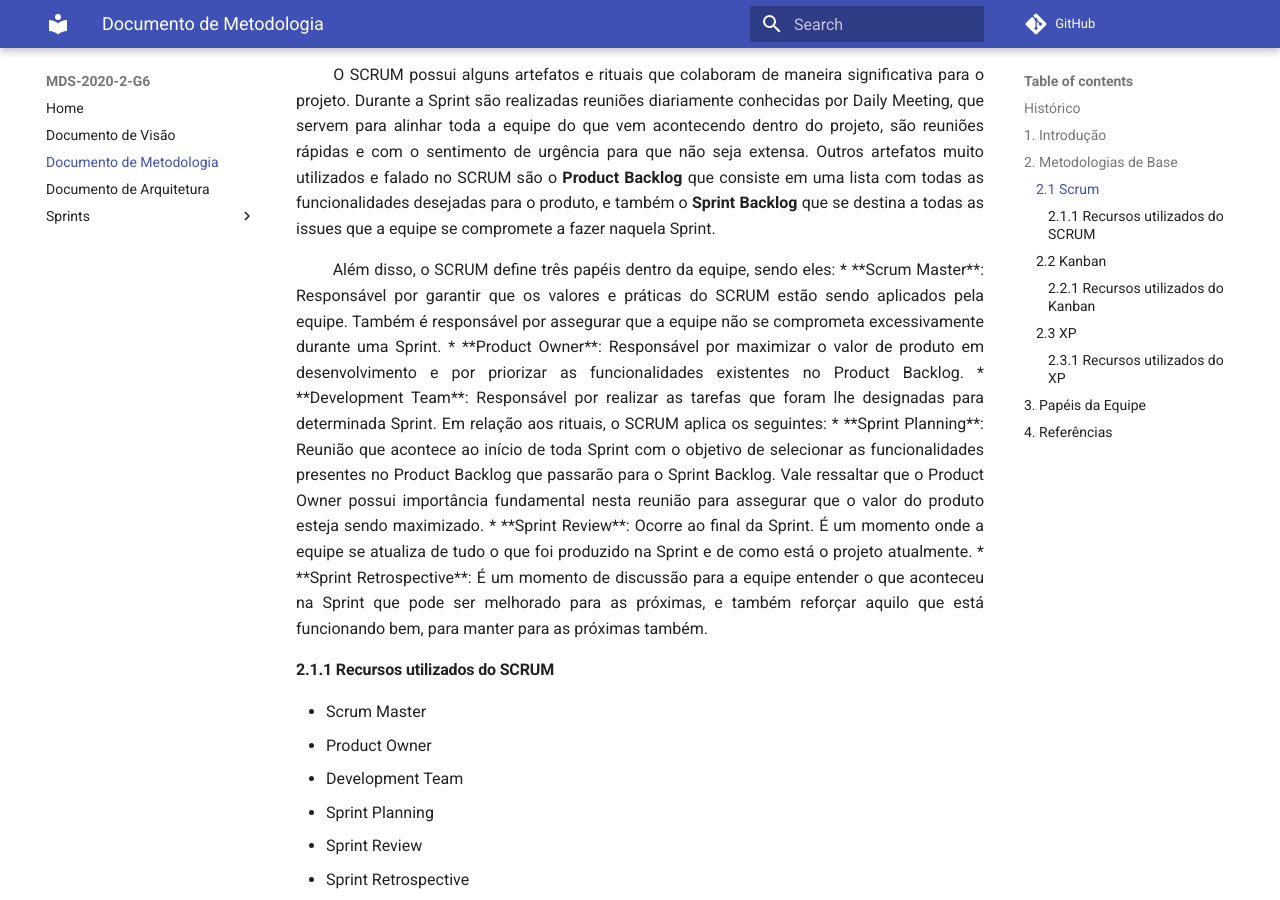
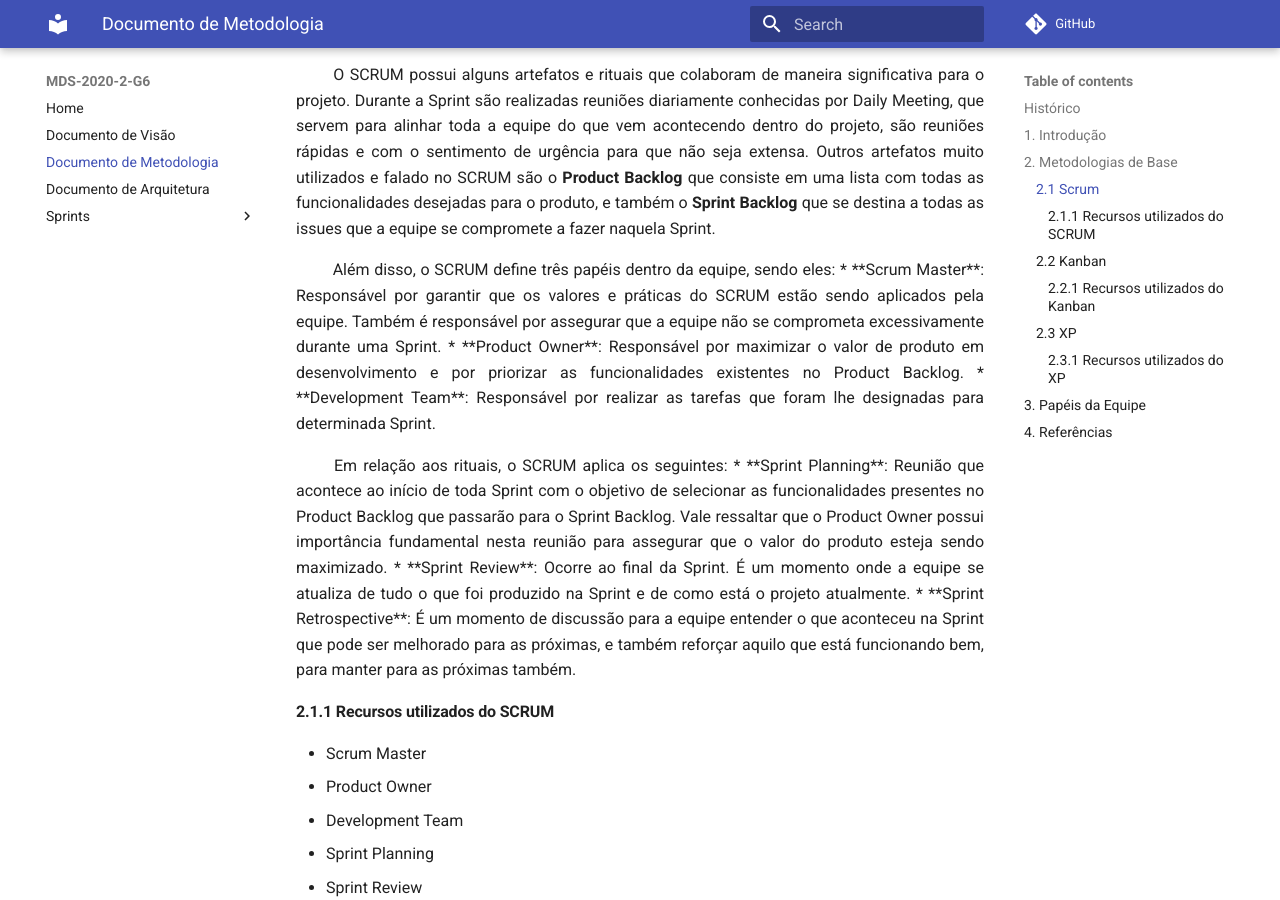
Before and after one commit to fga-eps-mds/2020.2-Hortum, an MkDocs documentation site: the page built from docs/Documento_metodologia.md, in a window 1280 px wide and 900 px high, scrolled down 1074 px. Built offline with MkDocs 1.6.1 and Material for MkDocs 9.7.7, drawn with Linux system fonts in a browser that asks for light colours; comment, search, counter and statistics services are not loaded.

Commit message:
#12 Ajuste de formatação

```diff
--- a/docs/Documento_metodologia.md
+++ b/docs/Documento_metodologia.md
@@ -23,9 +23,10 @@
 
 * **Scrum Master**: Responsável por garantir que os valores e práticas do SCRUM estão sendo aplicados pela equipe. Também é responsável por assegurar que a equipe não se comprometa excessivamente durante uma Sprint.
 * **Product Owner**: Responsável por maximizar o valor de produto em desenvolvimento e por priorizar as funcionalidades existentes no Product Backlog.
-* **Development Team**: Responsável por realizar as tarefas que foram lhe designadas para determinada Sprint.
+* **Development Team**: Responsável por realizar as tarefas que foram lhe designadas para determinada Sprint.</p>
 
-Em relação aos rituais, o SCRUM aplica os seguintes:
+<p align = "justify"> &emsp;&emsp; Em relação aos rituais, o SCRUM aplica os seguintes:
+
 * **Sprint Planning**: Reunião que acontece ao início de toda Sprint com o objetivo de selecionar as funcionalidades presentes no Product Backlog que passarão para o Sprint Backlog. Vale ressaltar que o Product Owner possui importância fundamental nesta reunião para assegurar que o valor do produto esteja sendo maximizado.
 * **Sprint Review**: Ocorre ao final da Sprint. É um momento onde a equipe se atualiza de tudo o que foi produzido na Sprint e de como está o projeto atualmente.
 * **Sprint Retrospective**: É um momento de discussão para a equipe entender o que aconteceu na Sprint que pode ser melhorado para as próximas, e também reforçar aquilo que está funcionando bem, para manter para as próximas também. </p>
```
